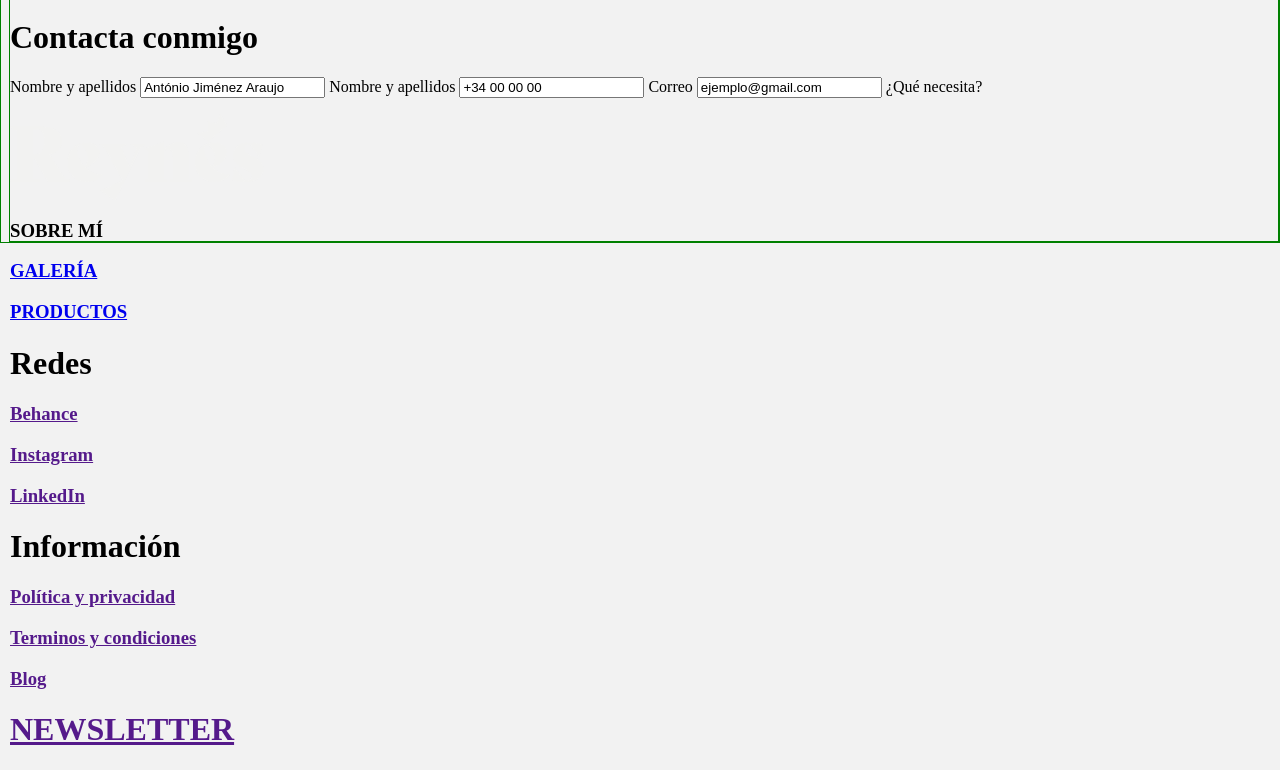
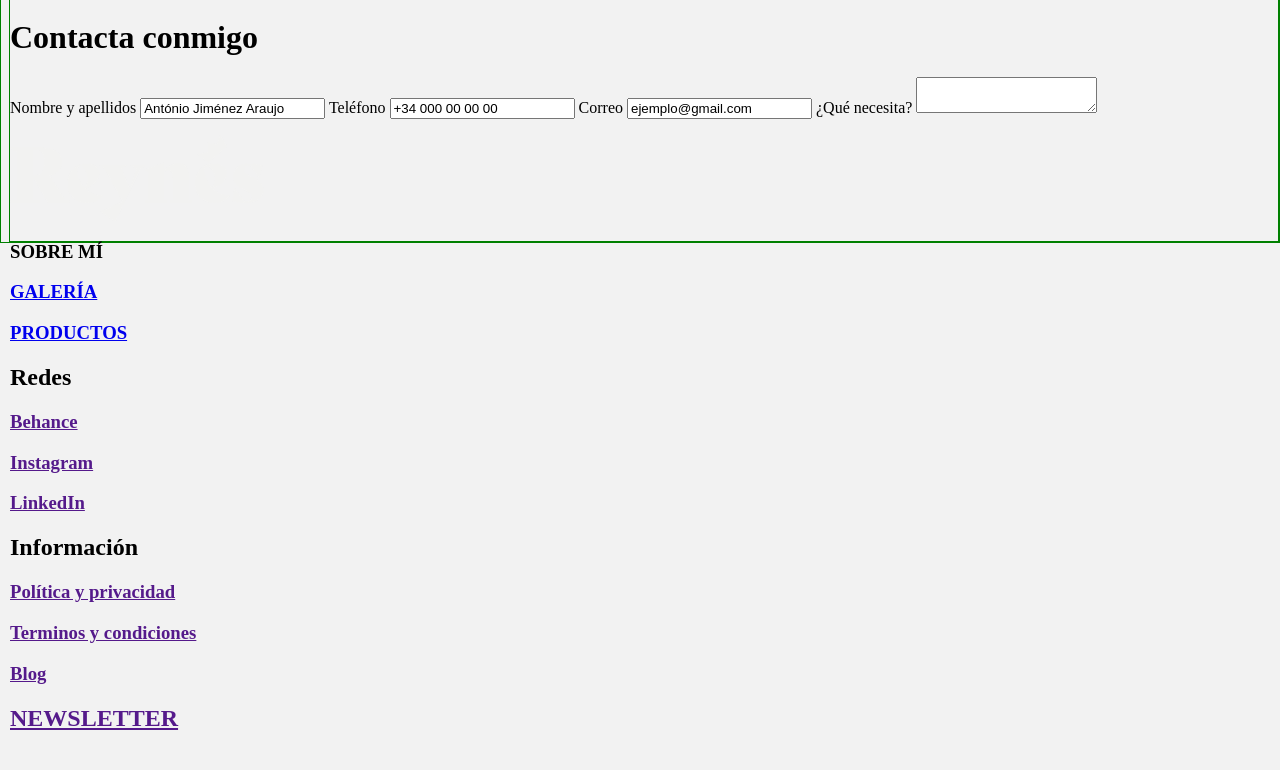
Before and after one commit to GabyMingues/PortfolioReynes, a plain HTML site: page index.html in a window 1280 px wide. Shown: the part 557-1327 px from the top of the page. Drawn offline with Linux system fonts and the light colour scheme.

Commit message:
Footer 2
Formulario
Estructura footer
    div -> nav

```diff
--- a/index.html
+++ b/index.html
@@ -70,39 +70,38 @@
 					<h1>Contacta conmigo</h1>
 						<form name="form1" method="get" action="enviar.php">
 							Nombre y apellidos <input type="text" name="nom" maxlength="35" value="António Jiménez Araujo" required>
-							Nombre y apellidos <input type="text" name="nom" maxlength="35" value="+34 00 00 00" required>
+							Teléfono <input type="text" name="nom" maxlength="25" value="+34 000 00 00 00" required>
 							Correo <input type="text" name="nom" maxlength="35" value="ejemplo@gmail.com" required>
-							¿Qué necesita?
+							¿Qué necesita? <textarea name="comentario"> </textarea>
 
 				</div> <!--- cierre formulario -->
 
 				<div class="infofooter">
-					<div class="enlaces">
+					<nav class="enlaces">
 						<img src="imagenes/Logo Reynés.png" alt="Logo">
 						<h3><a herf="sobremi.html"> SOBRE MÍ </a></h3>
 						<h3><a href="galeria.html"> GALERÍA </a></h3>
 						<h3><a href="productos.html"> PRODUCTOS </a></h3>
-					</div> <!--- cierre enlaces -->
-					<div class="redes">
+					</nav> <!--- cierre enlaces -->
+					<nav class="redes">
 						<h1>Redes</h1>
 						<h3><a href=""> Behance</a></h3>
 						<h3><a href=""> Instagram</a></h3>
 						<h3><a href=""> LinkedIn</a></h3>
-					</div> <!--- cierre redes -->
-					<div class="informacion">
+					</nav> <!--- cierre redes -->
+					<nav class="informacion">
 						<h1>Información</h1>
 						<h3><a href=""> Política y privacidad</a></h3>
 						<h3><a href=""> Terminos y condiciones</a></h3>
 						<h3><a href=""> Blog</a></h3>
-					</div> <!--- cierre información -->
-					<div class="newsletter">
+					</nav> <!--- cierre información -->
+					<nav class="newsletter">
 						<h1><a href=""> NEWSLETTER </a></h1>
-					</div> <!--- cierre newsletter -->
+					</nav> <!--- cierre newsletter -->
 				</div> <!--- cierre infofooter -->
 			</footer> <!--- cierre footer -->
 
 		</div> <!--- Cierre Wrapp -->
-
 	</body>
 
 </html>
```
